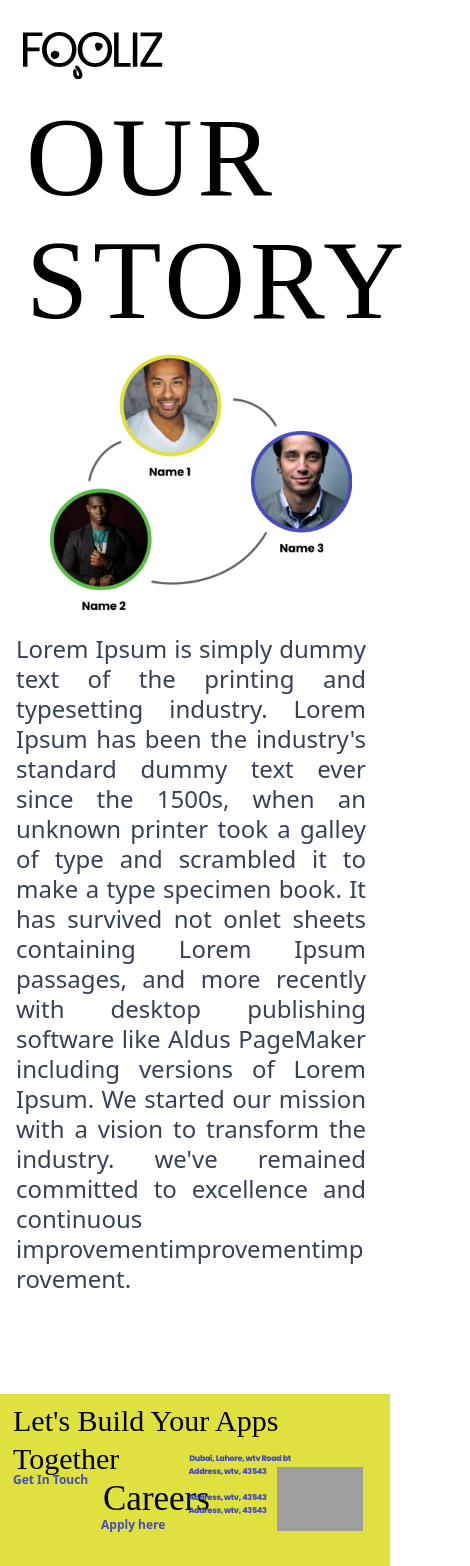
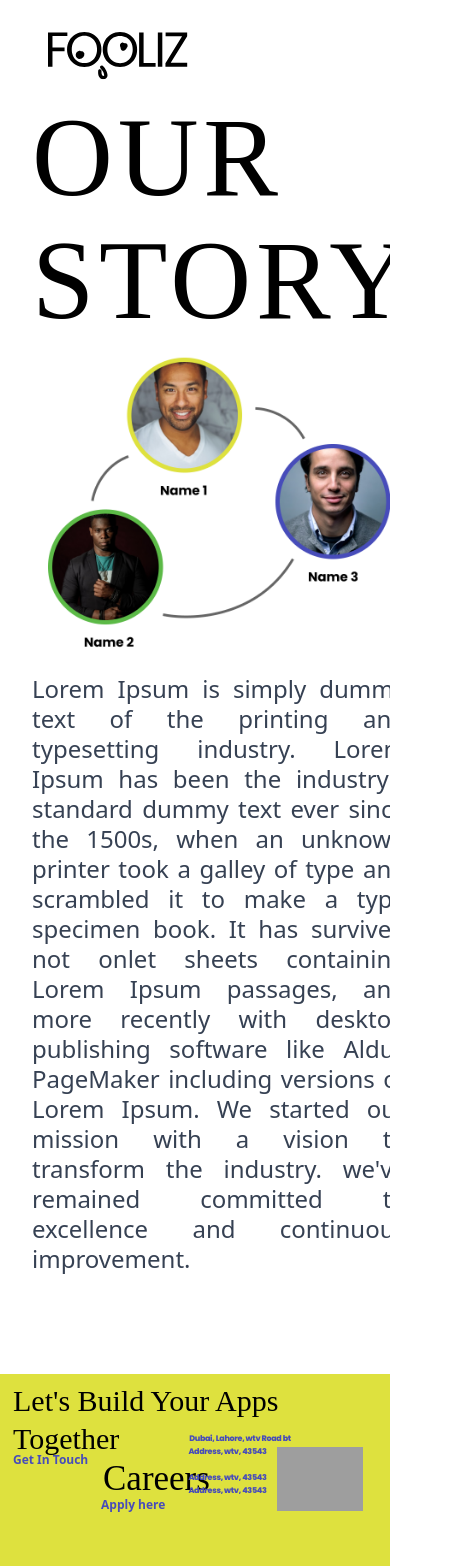
Before and after one commit to ahmadiq01/test, a React (Vite) app: page /story in a window 390 px wide. Shown: the top 1566 px of the page, 470 px wide, since content can reach past the window. Built offline with nearby package versions, Linux system fonts and the light colour scheme; grey boxes are pictures that could not be loaded; a web font is replaced by a local one.

Commit message:
Update story.jsx

```diff
--- a/src/pages/story/story.jsx
+++ b/src/pages/story/story.jsx
@@ -6,31 +6,29 @@ import V2 from "../../assets/Vector 2.svg";
 import V3 from "../../assets/Vector 3.svg";
 import StoryImg from "../../assets/story.png";
 
-
 const ContactPage = () => {
   return (
-    <div className="relative bg-white">
-      <div className="ml-[-25px]">
+    <div className="relative bg-white overflow-x-hidden">
+      <div className="lg:ml-[-25px]">
         <Header />
       </div>
       <div className="flex flex-col lg:flex-row items-start">
         {/* Left Column - Title & Paragraph */}
-        <div className="w-full lg:w-1/2 pr-10 md:mt-[40px] md:ml-[1px] ml-[-14px]">
+        <div className="w-full lg:w-1/2 pr-4 lg:pr-10 md:mt-[40px] lg:ml-[1px] ml-4 lg:ml-[-14px]">
           {/* Title "Our Story" - Shown first on all screen sizes */}
-          <div className="mb-12 ml-[40px] w-full">
+          <div className="mb-12 ml-4 lg:ml-[40px] w-full">
             <h1 className="text-[7rem] md:text-[12rem] font-semi-bold tracking-[0.3rem] md:tracking-[1rem] uppercase font-[Heathergreen] leading-[1.1]">
               Our Story
             </h1>
           </div>
 
           {/* Mobile-only team members section - Shown second on mobile */}
-
-          <div className="lg:w-1/2 md:hidden container mx-auto px-6 lg:px-20 mt-[-58px] ml-[40px] relative">
-            <img src={StoryImg} alt="" />
+          <div className="lg:w-1/2 md:hidden container mx-auto px-4 lg:px-6 mt-[-58px] ml-4 lg:ml-[40px] relative">
+            <img src={StoryImg} alt="" className="max-w-full" />
           </div>
 
           {/* Lorem Ipsum paragraph - Shown third on mobile */}
-          <p className="text-gray-700 w-full leading-tight mb-[100px] font-semi-bold  text-2xl ml-[30px] lg:w-[55%] text-justify break-words">
+          <p className="text-gray-700 w-full leading-tight mb-[100px] font-semi-bold text-2xl ml-4 lg:ml-[30px] lg:w-[55%] text-justify break-words">
             Lorem Ipsum is simply dummy text of the printing and typesetting
             industry. Lorem Ipsum has been the industry's standard dummy text
             ever since the 1500s, when an unknown printer took a galley of type
@@ -40,29 +38,23 @@ const ContactPage = () => {
             of Lorem Ipsum.
 
             We started our mission with a vision to transform the industry.
-            we've remained committed to excellence and continuous improvementimprovementimprovement.
-            </p>
-
+            we've remained committed to excellence and continuous improvement.
+          </p>
         </div>
 
         {/* Right Column - Images & Description (Desktop only) */}
-        <div className="lg:w-1/2 hidden md:block container mx-auto px-6 lg:px-20 mt-10 relative ">
+        <div className="lg:w-1/2 hidden md:block container mx-auto px-6 lg:px-20 mt-10 relative">
           {/* Mission Statement for Desktop */}
-          <div className="w-full p-4 md:p-6 md:ml-[-195px] md:mt-[-105px] text-justify ">
+          <div className="w-full p-4 md:p-6 md:ml-[-195px] md:mt-[-105px] text-justify">
             <p className="text-2xl md:text-3xl lg:text-2xl text-gray-700 leading-tight mb-8">
               We started our mission with a vision to transform the industry. We've remained committed to excellence and continuous improvement.
             </p>
           </div>
 
-
           {/* Team Members Section for Desktop */}
-
-
-
-          <div className="w-full mt-[-60px] ml-[-90px] ">
+          <div className="w-full mt-[-60px] ml-[-90px]">
             <img src={StoryImg} alt="" />
           </div>
-
         </div>
       </div>
       <Footer />
```
